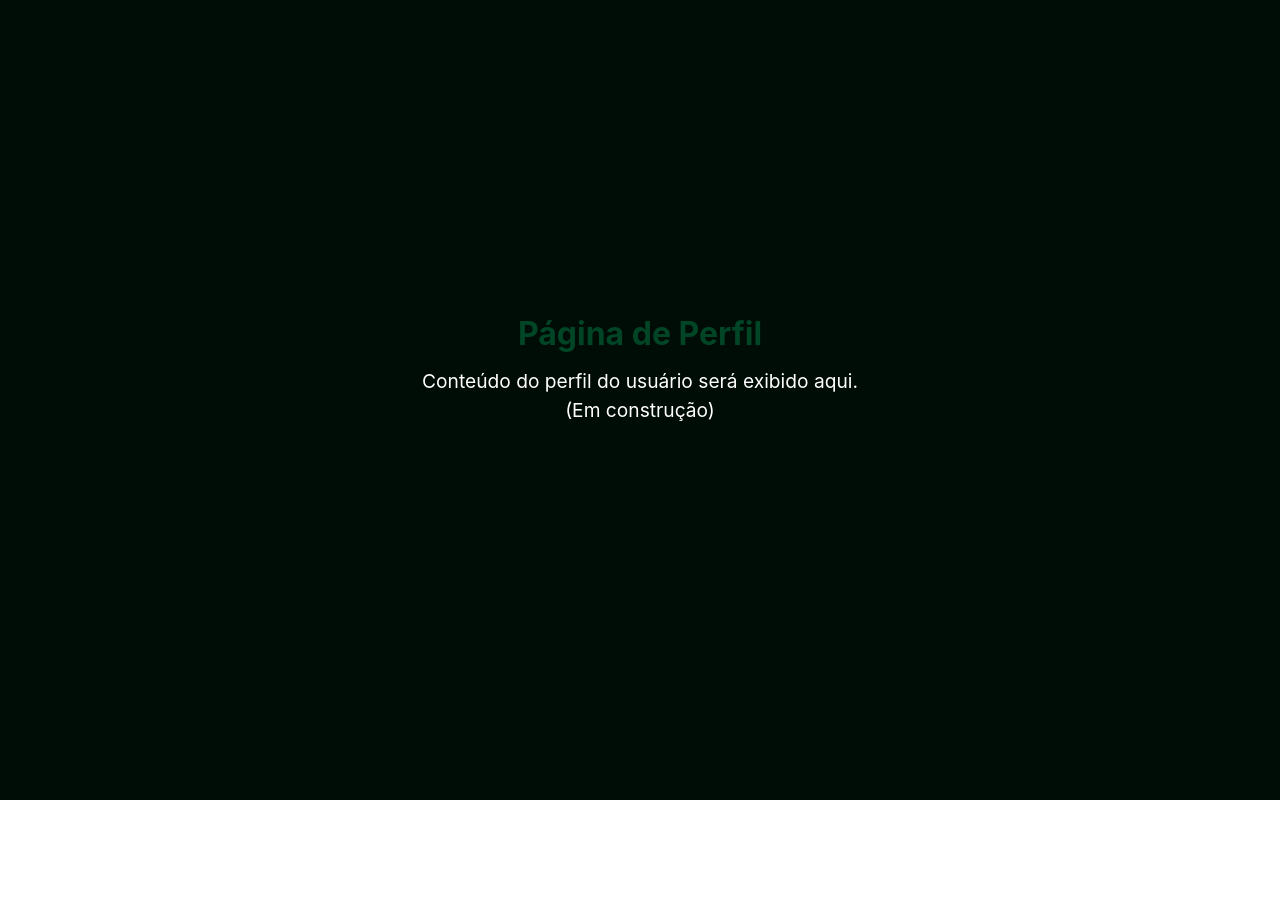
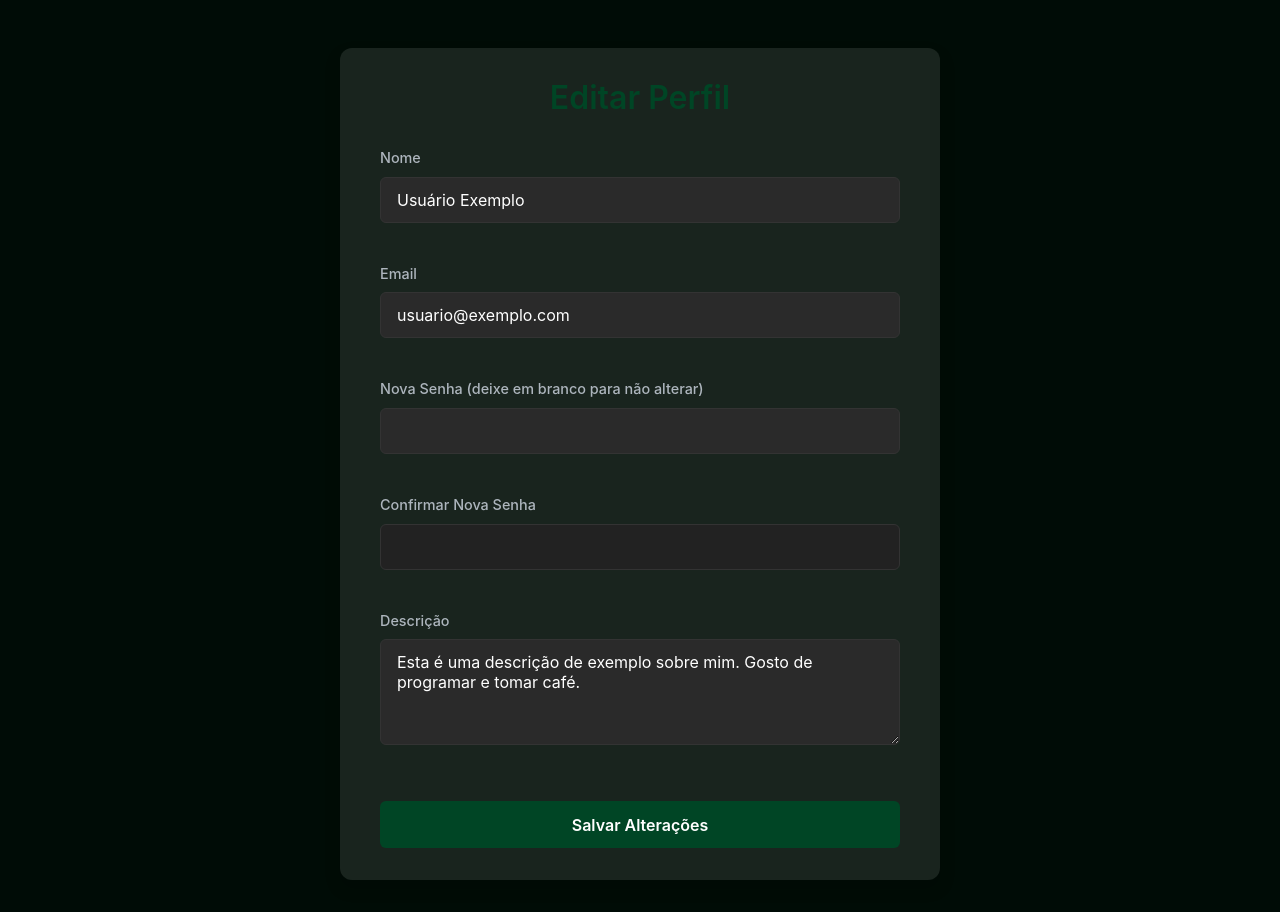
Before and after one commit to davimqz/Projeto-BRASFI, a React (Vite) app in the folder app-brasfi-frontend/: page /profile in a window 1280 px wide. Before the commit the page ends 800 px from the top, so only its background shows below. Built offline with nearby package versions, Linux system fonts and the light colour scheme.

Commit message:
[Add] Estilização e placeholders do perfil do usuário

```diff
--- a/app-brasfi-frontend/src/pages/Profile/ProfilePage.tsx
+++ b/app-brasfi-frontend/src/pages/Profile/ProfilePage.tsx
@@ -1,5 +1,6 @@
-import React from 'react';
+import React, { useState, useEffect } from 'react';
 import '../../styles/global.css'; // Pode ser útil para estilos globais
+import '../../styles/profile.css'; // Criaremos este arquivo para os estilos da página de perfil
 
 // Define um estilo básico para o container da página de perfil
 const profilePageStyle: React.CSSProperties = {
@@ -24,16 +25,109 @@ const placeholderTextStyle: React.CSSProperties = {
   textAlign: 'center',
 };
 
+// Simulação de dados do usuário - no futuro, viria de uma API/contexto
+const mockUserData = {
+  name: 'Usuário Exemplo',
+  email: 'usuario@exemplo.com',
+  description: 'Esta é uma descrição de exemplo sobre mim. Gosto de programar e tomar café.',
+};
+
 const ProfilePage: React.FC = () => {
+  const [name, setName] = useState('');
+  const [email, setEmail] = useState('');
+  const [password, setPassword] = useState('');
+  const [confirmPassword, setConfirmPassword] = useState('');
+  const [description, setDescription] = useState('');
+
+  // Carregar dados do usuário ao montar o componente (simulação)
+  useEffect(() => {
+    setName(mockUserData.name);
+    setEmail(mockUserData.email);
+    setDescription(mockUserData.description);
+  }, []);
+
+  const handleSubmit = (event: React.FormEvent<HTMLFormElement>) => {
+    event.preventDefault();
+    if (password !== confirmPassword) {
+      alert('As senhas não coincidem!');
+      return;
+    }
+    // Lógica para enviar os dados atualizados para a API
+    console.log('Dados do perfil atualizados:', {
+      name,
+      email,
+      password, // Enviar a senha apenas se ela foi alterada e validada
+      description,
+    });
+    alert('Perfil atualizado com sucesso! (Simulação)');
+    // Limpar campos de senha após o envio
+    setPassword('');
+    setConfirmPassword('');
+  };
+
   return (
-    <div style={profilePageStyle}>
-      <h1 style={headingStyle}>Página de Perfil</h1>
-      <p style={placeholderTextStyle}>
-        Conteúdo do perfil do usuário será exibido aqui.
-        <br />
-        (Em construção)
-      </p>
-      {/* Adicionar mais elementos e lógica aqui no futuro */}
+    <div className="profile-page-container">
+      <div className="profile-card">
+        <h1 className="profile-title">Editar Perfil</h1>
+        <form onSubmit={handleSubmit} className="profile-form">
+          <div className="form-group">
+            <label htmlFor="name">Nome</label>
+            <input
+              type="text"
+              id="name"
+              value={name}
+              onChange={(e) => setName(e.target.value)}
+              required
+            />
+          </div>
+
+          <div className="form-group">
+            <label htmlFor="email">Email</label>
+            <input
+              type="email"
+              id="email"
+              value={email}
+              onChange={(e) => setEmail(e.target.value)}
+              required
+            />
+          </div>
+
+          <div className="form-group">
+            <label htmlFor="password">Nova Senha (deixe em branco para não alterar)</label>
+            <input
+              type="password"
+              id="password"
+              value={password}
+              onChange={(e) => setPassword(e.target.value)}
+            />
+          </div>
+
+          <div className="form-group">
+            <label htmlFor="confirmPassword">Confirmar Nova Senha</label>
+            <input
+              type="password"
+              id="confirmPassword"
+              value={confirmPassword}
+              onChange={(e) => setConfirmPassword(e.target.value)}
+              disabled={!password} // Desabilita se a nova senha não estiver preenchida
+            />
+          </div>
+
+          <div className="form-group">
+            <label htmlFor="description">Descrição</label>
+            <textarea
+              id="description"
+              value={description}
+              onChange={(e) => setDescription(e.target.value)}
+              rows={4}
+            />
+          </div>
+
+          <button type="submit" className="submit-button">
+            Salvar Alterações
+          </button>
+        </form>
+      </div>
     </div>
   );
 };
--- /dev/null
+++ b/app-brasfi-frontend/src/styles/profile.css
@@ -0,0 +1,118 @@
+/* styles/profile.css */
+
+.profile-page-container {
+  display: flex;
+  flex-direction: column;
+  align-items: center;
+  justify-content: flex-start; /* Alinha ao topo para permitir scroll se necessário */
+  min-height: calc(100vh - 60px); /* Altura da viewport menos o header (ajuste 60px se seu header for diferente) */
+  padding: 2rem;
+  background-color: var(--dark, #121212);
+  color: var(--white, #ffffff);
+  box-sizing: border-box;
+}
+
+.profile-card {
+  background-color: var(--secondary, #1e1e1e);
+  padding: 2rem 2.5rem;
+  border-radius: 12px;
+  width: 100%;
+  max-width: 600px; /* Largura máxima do card */
+  box-shadow: 0 8px 16px rgba(0, 0, 0, 0.2);
+  margin-top: 1rem; /* Espaço do topo da página */
+}
+
+.profile-title {
+  color: var(--primary, #007bff);
+  margin-bottom: 2rem;
+  text-align: center;
+  font-size: 2rem;
+  font-weight: 600;
+}
+
+.profile-form {
+  display: flex;
+  flex-direction: column;
+  gap: 1.5rem; /* Espaçamento entre os grupos de formulário */
+}
+
+.form-group {
+  display: flex;
+  flex-direction: column;
+}
+
+.form-group label {
+  margin-bottom: 0.5rem;
+  font-size: 0.9rem;
+  color: var(--white-muted, #adb5bd); /* Um tom de branco mais suave para labels */
+  font-weight: 500;
+}
+
+.form-group input[type="text"],
+.form-group input[type="email"],
+.form-group input[type="password"],
+.form-group textarea {
+  background-color: var(--dark-light, #2a2a2a); /* Um pouco mais claro que o --dark */
+  color: var(--white, #ffffff);
+  border: 1px solid var(--secondary-dark, #333333); /* Borda sutil */
+  border-radius: 6px;
+  padding: 0.75rem 1rem;
+  font-size: 1rem;
+  transition: border-color 0.2s ease-in-out, box-shadow 0.2s ease-in-out;
+}
+
+.form-group input[type="text"]:focus,
+.form-group input[type="email"]:focus,
+.form-group input[type="password"]:focus,
+.form-group textarea:focus {
+  outline: none;
+  border-color: var(--primary, #007bff);
+  box-shadow: 0 0 0 3px rgba(var(--primary-rgb, 0, 123, 255), 0.25); /* Adapte --primary-rgb ou use uma cor fixa */
+}
+
+.form-group input[type="password"]:disabled {
+  background-color: var(--dark-disabled, #222222);
+  cursor: not-allowed;
+}
+
+.form-group textarea {
+  resize: vertical;
+  min-height: 80px;
+}
+
+.submit-button {
+  background-color: var(--primary, #007bff);
+  color: var(--white, #ffffff);
+  border: none;
+  padding: 0.85rem 1.5rem;
+  border-radius: 6px;
+  font-size: 1rem;
+  font-weight: 600;
+  cursor: pointer;
+  transition: background-color 0.2s ease-in-out, transform 0.1s ease;
+  margin-top: 1rem; /* Espaço antes do botão */
+}
+
+.submit-button:hover {
+  background-color: var(--primary-darker, #0056b3); /* Defina --primary-darker */
+}
+
+.submit-button:active {
+  transform: translateY(1px);
+}
+
+/*
+  Sugestão para adicionar ao seu global.css ou index.css se as variáveis não existirem:
+  :root {
+    --primary: #007bff;
+    --primary-darker: #0056b3;
+    --primary-rgb: 0, 123, 255; // Para o box-shadow no focus
+    --secondary: #1e1e1e;
+    --secondary-dark: #333333;
+    --dark: #121212;
+    --dark-light: #2a2a2a;
+    --dark-disabled: #222222;
+    --white: #ffffff;
+    --white-muted: #adb5bd;
+  }
+*/
```
